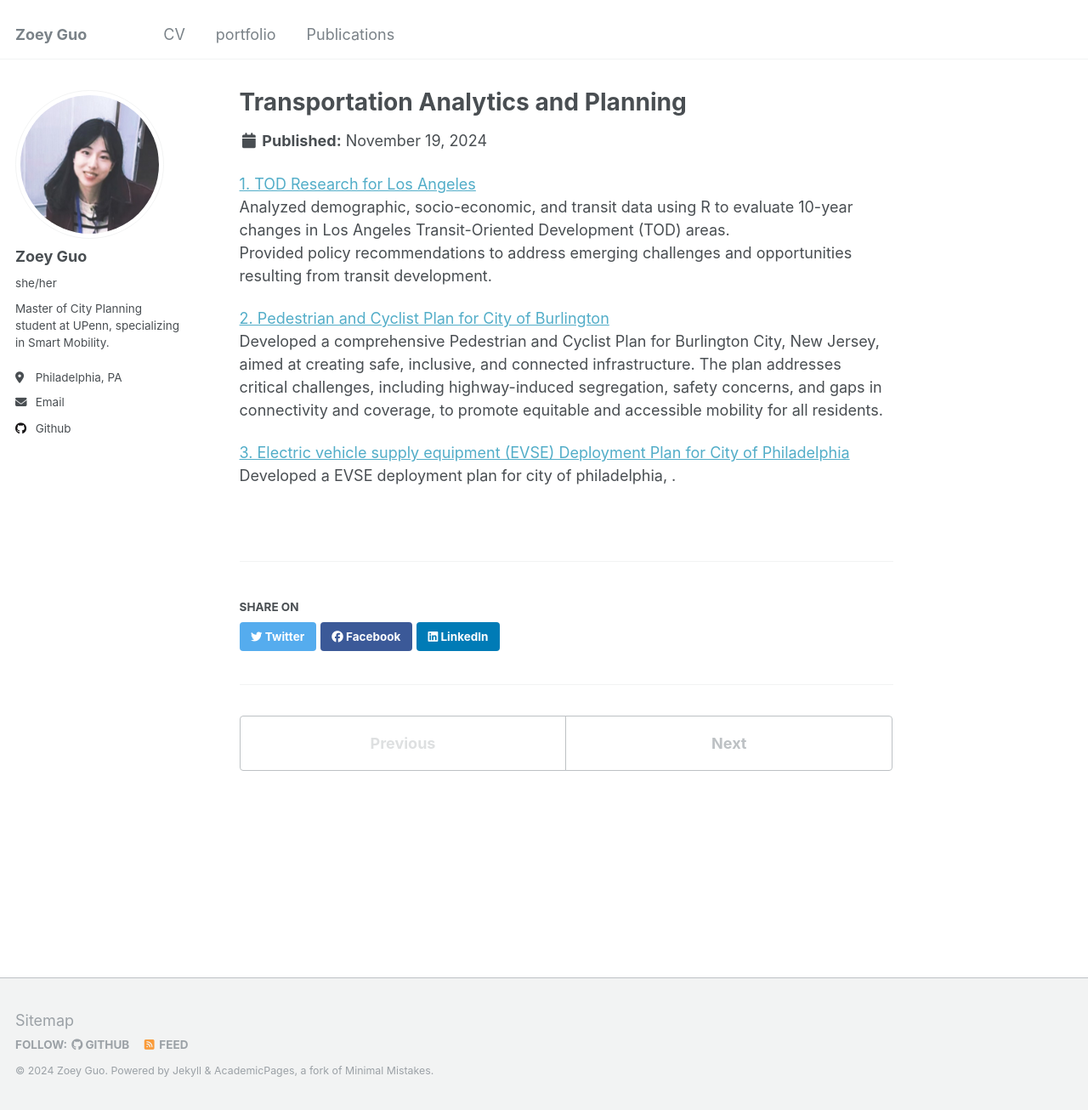
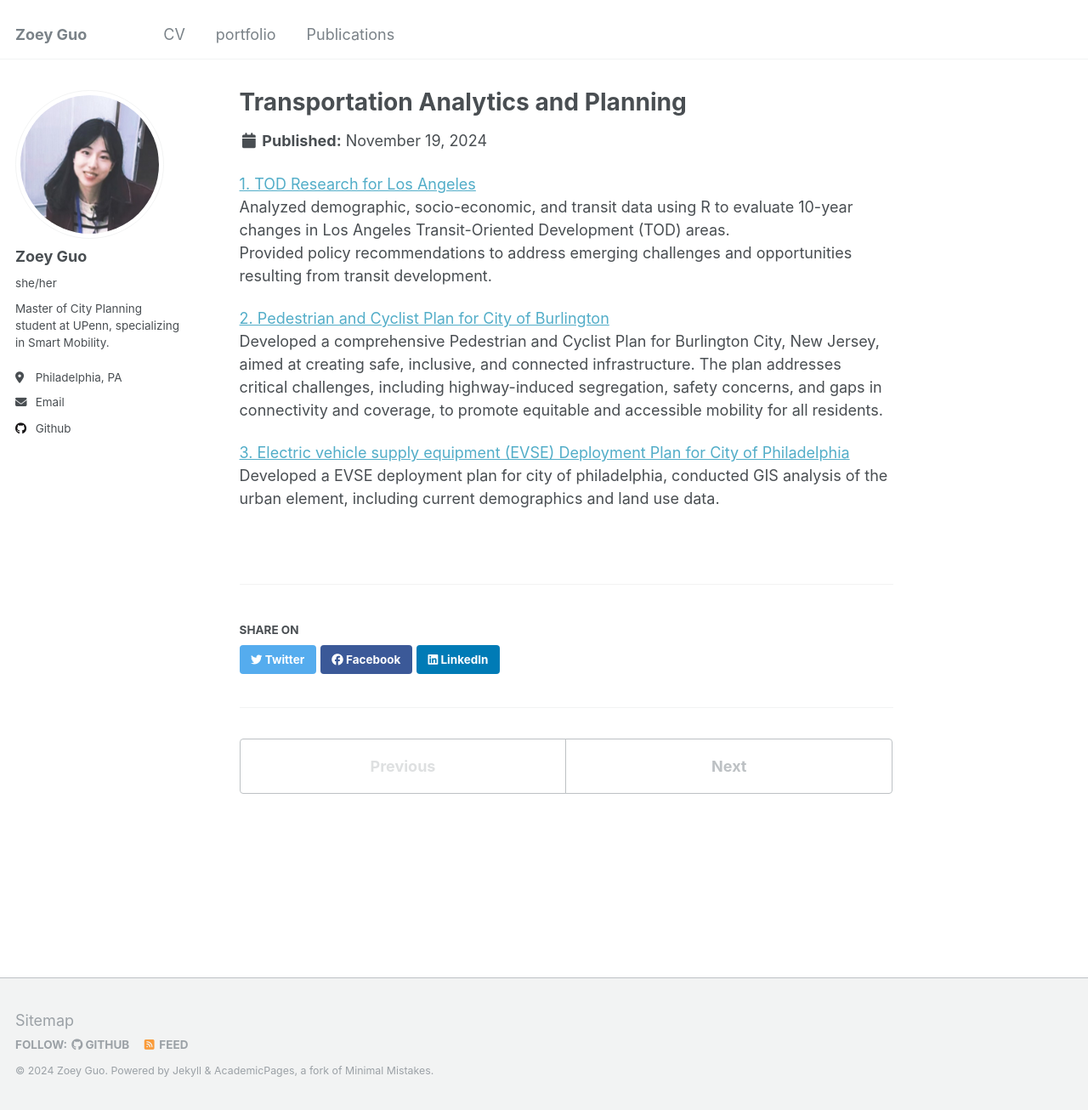
Before and after one commit to ZoeyGuo709/ZoeyGuo709.github.io, a Jekyll site: the page built from _portfolio/portfolio-1.md, in a window 1280 px wide and 1306 px high. Shown: the whole window at 85% size. Built offline with Jekyll 4.4.1, drawn with Linux system fonts in a browser that asks for light colours.

Commit message:
Update portfolio-1.md

```diff
--- a/_portfolio/portfolio-1.md
+++ b/_portfolio/portfolio-1.md
@@ -5,12 +5,12 @@
 ---
 
 
-[1. TOD Research for Los Angeles](files/Transp_TOD.html "1. TOD Research of Los Angeles")<br>
+[1. TOD Research for Los Angeles](../../files/Transp_TOD.html "1. TOD Research of Los Angeles")<br>
 Analyzed demographic, socio-economic, and transit data using R to evaluate 10-year changes in Los Angeles Transit-Oriented Development (TOD) areas.<br>
 Provided policy recommendations to address emerging challenges and opportunities resulting from transit development.
 
-[2. Pedestrian and Cyclist Plan for City of Burlington](files/Transp_PedsCycl.pdf "2. Pedestrian and Cyclist Plan for City of Burlington")<br>
+[2. Pedestrian and Cyclist Plan for City of Burlington](../../files/Transp_PedsCycl.pdf "2. Pedestrian and Cyclist Plan for City of Burlington")<br>
 Developed a comprehensive Pedestrian and Cyclist Plan for Burlington City, New Jersey, aimed at creating safe, inclusive, and connected infrastructure. The plan addresses critical challenges, including highway-induced segregation, safety concerns, and gaps in connectivity and coverage, to promote equitable and accessible mobility for all residents.
 
-[3. Electric vehicle supply equipment (EVSE) Deployment Plan for City of Philadelphia](files/Transp_EV.pdf "3. Electric vehicle supply equipment (EVSE) Deployment Plan for City of Philadelphia")<br>
-Developed a EVSE deployment plan for city of philadelphia, .
+[3. Electric vehicle supply equipment (EVSE) Deployment Plan for City of Philadelphia](../../files/Transp_EV.pdf "3. Electric vehicle supply equipment (EVSE) Deployment Plan for City of Philadelphia")<br>
+Developed a EVSE deployment plan for city of philadelphia, conducted GIS analysis of the urban element, including current demographics and land use data.
```
